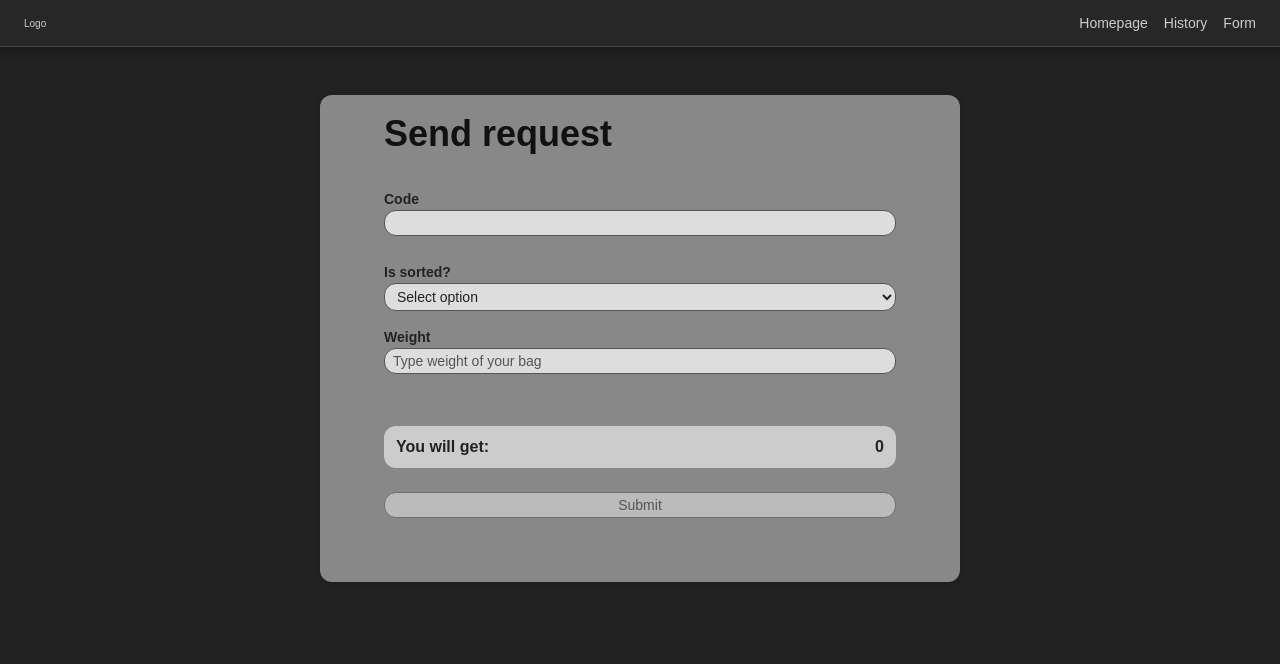
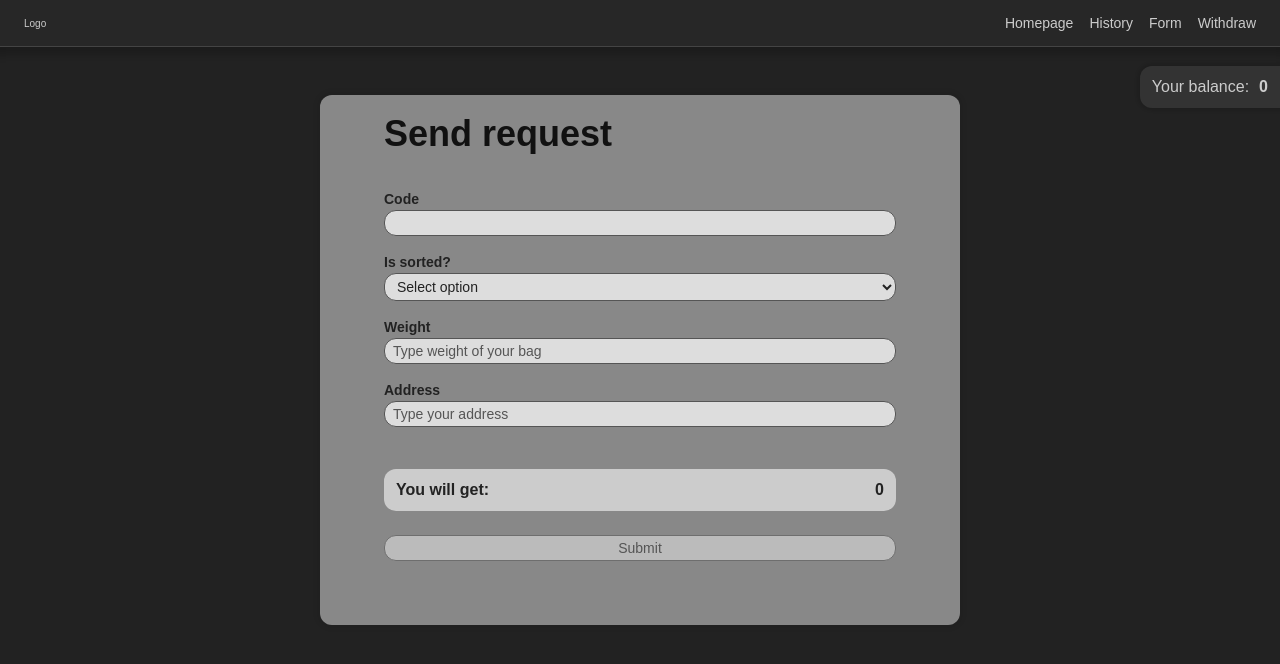
Before and after one commit to bartek623/HackYeahFront, a React (Create React App) app in the folder front/: page /form in a window 1280 px wide. Shown: the top 664 px of the page. Built offline with nearby package versions, Linux system fonts and the light colour scheme.

Commit message:
fetch data

```diff
--- a/front/src/App.js
+++ b/front/src/App.js
@@ -1,12 +1,12 @@
 import { Route, Routes } from "react-router-dom";
-import AuthPage from "./pages/AuthPage";
+// import AuthPage from "./pages/AuthPage";
 import AppPage from "./pages/AppPage";
 
 function App() {
   return (
     <Routes>
+      <Route path="/*" element={<AppPage />} />
       {/* <Route path="/*" element={<AuthPage />} /> */}
-      <Route path="/*" element={<AppPage />} />
       {/* <Route path="/:user" element={<AppPage />} /> */}
     </Routes>
   );
--- a/front/src/components/BagForm/BagForm.js
+++ b/front/src/components/BagForm/BagForm.js
@@ -11,6 +11,7 @@ function BagForm() {
 
   const submitHandler = function (e) {
     e.preventDefault();
+    setTokens(0);
   };
 
   const changeHandler = function () {
@@ -56,6 +57,17 @@ function BagForm() {
           ></input>
         </div>
 
+        <div className={style.control}>
+          <label htmlFor="weight">Address</label>
+          <input
+            ref={weightRef}
+            type="number"
+            id="weight"
+            placeholder="Type your address"
+            onChange={changeHandler}
+          ></input>
+        </div>
+
         <div className={style.tokens}>
           <div>You will get: </div>
           <span>{tokens}</span>
--- a/front/src/components/Header/Header.js
+++ b/front/src/components/Header/Header.js
@@ -16,8 +16,15 @@ function Header() {
           <li>
             <Link to="/form">Form</Link>
           </li>
+          <li>
+            <Link to="/withdraw">Withdraw</Link>
+          </li>
         </ul>
       </nav>
+      <div className={style.tokens}>
+        <p>Your balance: </p>
+        <span>0</span>
+      </div>
     </header>
   );
 }
--- a/front/src/components/Header/Header.module.css
+++ b/front/src/components/Header/Header.module.css
@@ -1,4 +1,6 @@
 .main-header {
+  position: relative;
+
   display: flex;
   justify-content: space-between;
   align-items: center;
@@ -9,6 +11,27 @@
   color: #ccc;
   border-bottom: 1px solid #444;
   box-shadow: 0 0 8px 8px rgba(0, 0, 0, 0.2);
+}
+
+.tokens {
+  position: absolute;
+  right: 0;
+  bottom: 0;
+  translate: 0 calc(100% + 2rem);
+
+  display: flex;
+  gap: 1rem;
+  background-color: #333;
+  padding: 1.2rem;
+  box-shadow: 0 0 3px 3px rgba(0, 0, 0, 0.1);
+  border-bottom-left-radius: 1.2rem;
+  border-top-left-radius: 1.2rem;
+
+  font-size: 1.6rem;
+}
+
+.tokens span {
+  font-weight: 600;
 }
 
 .main-nav ul {
--- /dev/null
+++ b/front/src/components/History/History.js
@@ -0,0 +1,7 @@
+import style from "./History.module.css";
+
+function History() {
+  return <main className={style.main}></main>;
+}
+
+export default History;
--- /dev/null
+++ b/front/src/components/History/History.module.css
@@ -0,0 +1,5 @@
+.main {
+  background-color: #222;
+  height: 100%;
+  padding-top: 4.8rem;
+}
--- a/front/src/components/Homepage/Homepage.js
+++ b/front/src/components/Homepage/Homepage.js
@@ -1,6 +1,12 @@
+import { useEffect } from "react";
+import useFetch from "../../hooks/useFetch";
 import style from "./Homepage.module.css";
 
 function Homepage() {
+  const { fetchData } = useFetch();
+  useEffect(() => {
+    fetchData();
+  }, [fetchData]);
   return <main className={style.main}>home</main>;
 }
 
--- a/front/src/components/Main/Main.js
+++ b/front/src/components/Main/Main.js
@@ -4,6 +4,7 @@ import Header from "../Header/Header";
 import Homepage from "../Homepage/Homepage";
 import PageNotFound from "../PageNotFound/PageNotFound";
 import BagForm from "../BagForm/BagForm";
+import History from "../History/History";
 
 import style from "./Main.module.css";
 
@@ -14,7 +15,7 @@ function Main() {
       <Routes>
         <Route path="/*" element={<PageNotFound />} />
         <Route path="/" element={<Homepage />} />
-        <Route path="/history" />
+        <Route path="/history" element={<History />} />
         <Route path="/form" element={<BagForm />} />
       </Routes>
     </div>
--- a/front/src/components/Main/Main.module.css
+++ b/front/src/components/Main/Main.module.css
@@ -2,6 +2,7 @@
   display: flex;
   flex-direction: column;
 
-  width: 100vw;
+  width: 100%;
   height: 100vh;
+  overflow-x: hidden;
 }
--- /dev/null
+++ b/front/src/hooks/useFetch.js
@@ -0,0 +1,29 @@
+import { useCallback, useState } from "react";
+
+const url = "https://textiles-hy2022.herokuapp.com/api/receivers";
+
+function useFetch() {
+  const [isLoading, setIsLoading] = useState();
+  const [error, setError] = useState();
+
+  const getData = useCallback(async function (applyFn) {
+    setIsLoading(true);
+    try {
+      const res = await fetch(url);
+
+      if (!res.ok) throw new Error("Something went wrong");
+
+      const data = await res.json();
+
+      console.log(data);
+      applyFn(data);
+    } catch (err) {
+      console.error(err);
+      setError(err.message);
+    }
+    setIsLoading(false);
+  }, []);
+
+  return { fetchData: getData, error, isLoading };
+}
+export default useFetch;
```
Also changed, not shown: front/test.txt (deleted).
